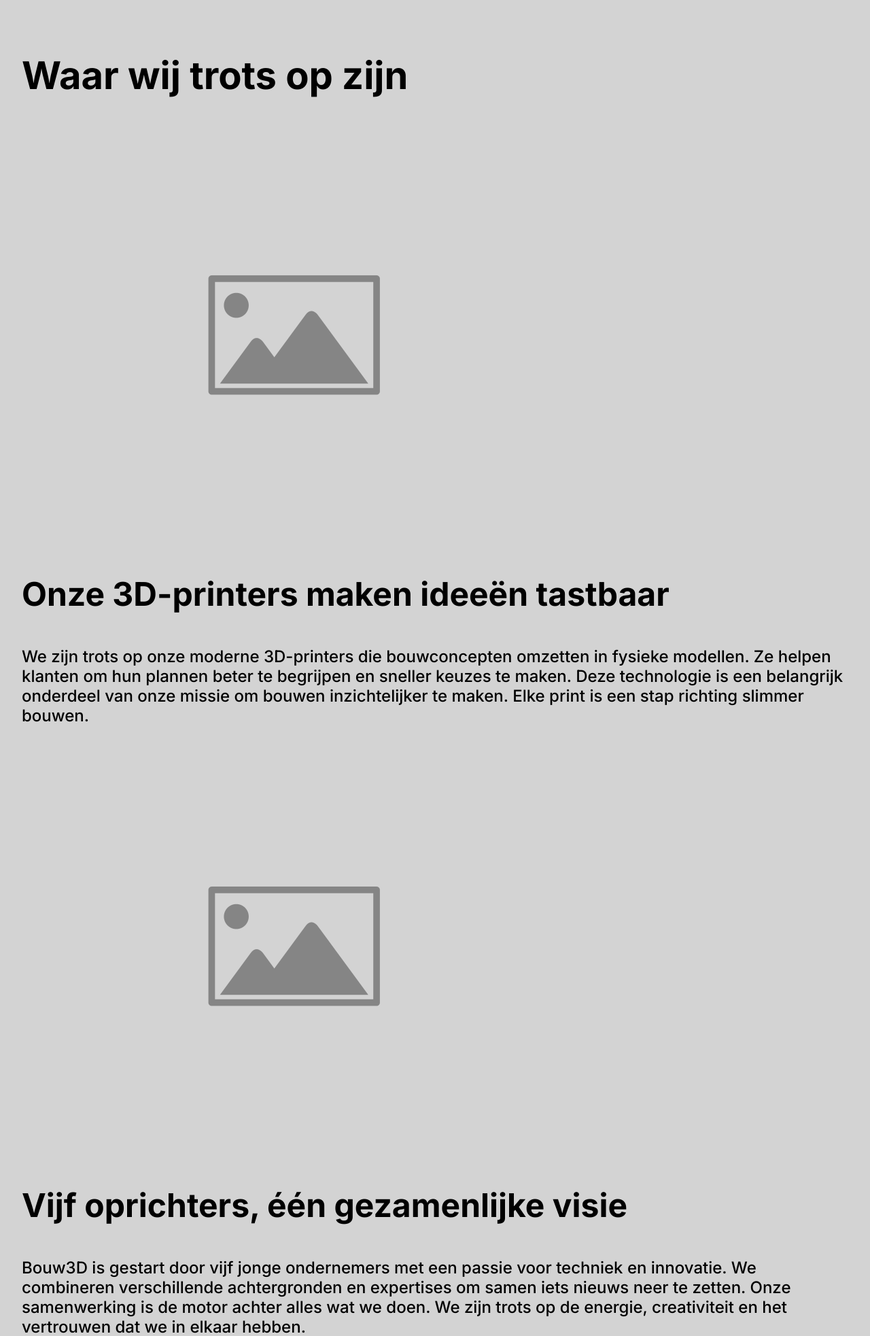
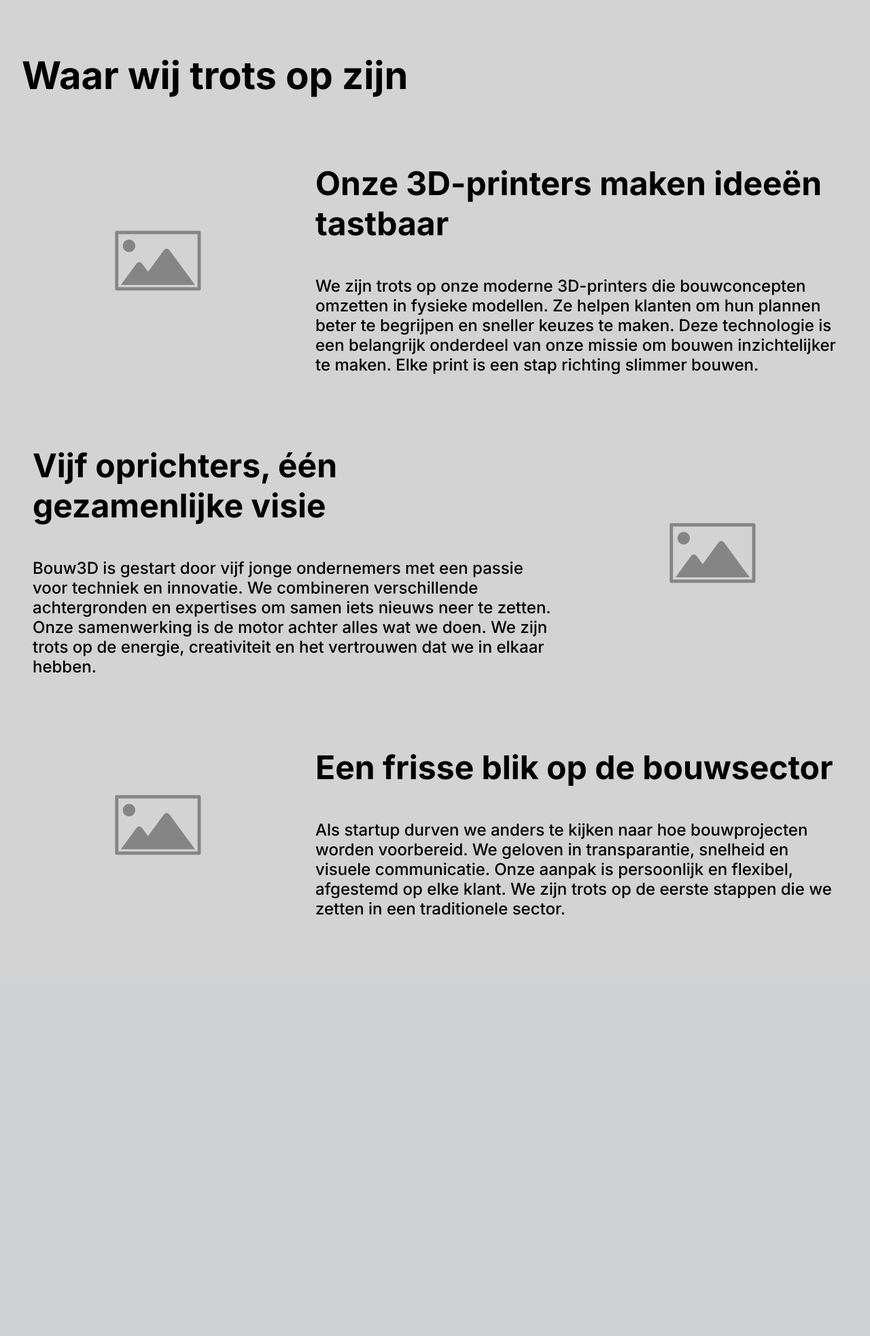
Before and after one commit to MarkPrins18/code-conquer-printwebsite, a PHP site: page / in a window 1280 px wide. Shown: the part 1543-3508 px from the top of the page at 68% size. After the commit the page ends 2889 px from the top, so only its background shows below. Run offline with PHP 8.4, Linux system fonts and the light colour scheme.

Commit message:
added css for award

```diff
--- a/assets/css/index.css
+++ b/assets/css/index.css
@@ -89,3 +89,44 @@ ul.select-example {
 .content-item {
   display: none;
 }
+
+/*awards section with media queries*/
+
+.award {
+  display: flex;
+  flex-direction: column;
+  align-items: center;
+  margin-bottom: 2rem;
+  gap: 1rem;
+}
+
+.award img {
+  width: 100%;
+  height: auto;
+  max-width: 800px;
+  border-radius: 10px;
+  display: block;
+  margin: 0 auto;
+}
+
+@media (min-width: 768px) {
+  .award {
+    flex-direction: row;
+    align-items: center;
+    text-align: left;
+  }
+
+  .award:nth-child(3) {
+    flex-direction: row-reverse;
+  }
+
+  .award img {
+    width: 40%; /* afbeelding neemt 40% van de breedte in */
+    max-width: 400px; /* voorkomt te grote plaatjes op ultrabrede schermen */
+  }
+
+  .award div {
+    flex: 1;
+    padding: 0 1rem;
+  }
+}
```
